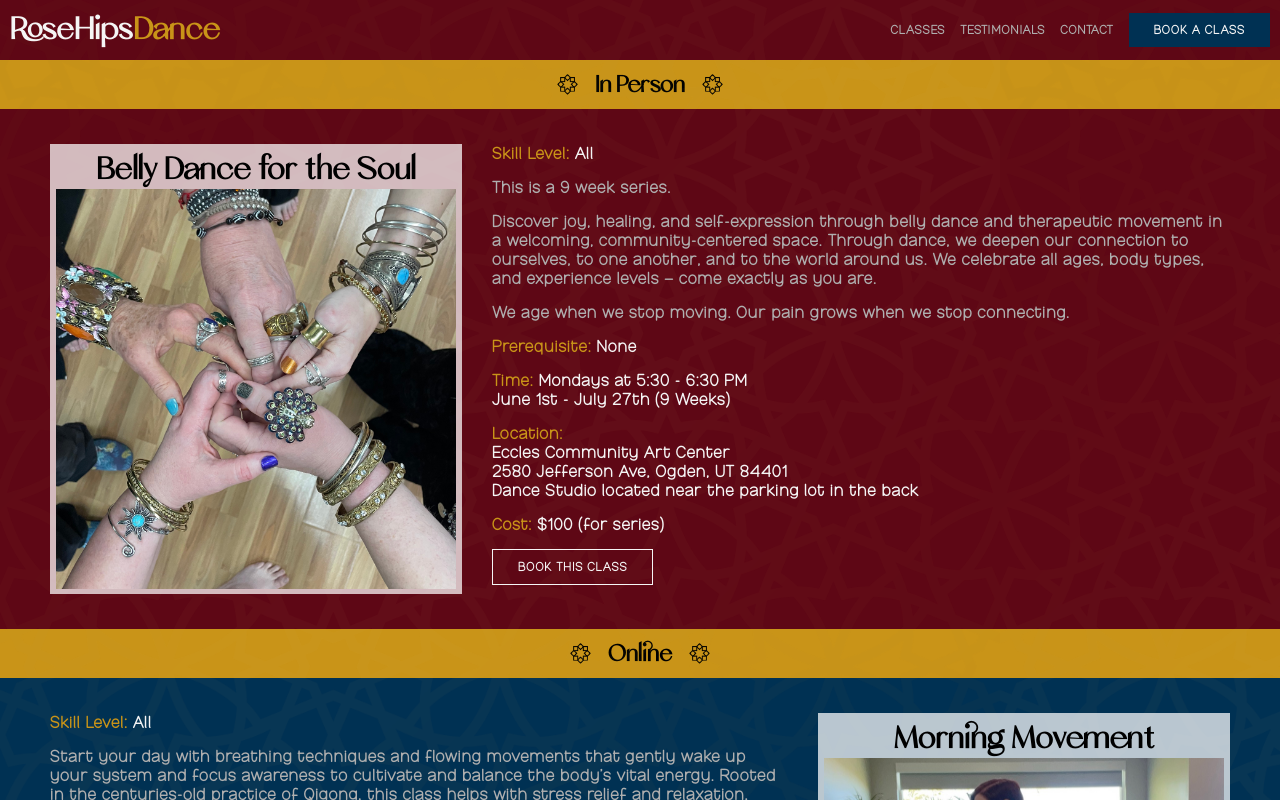
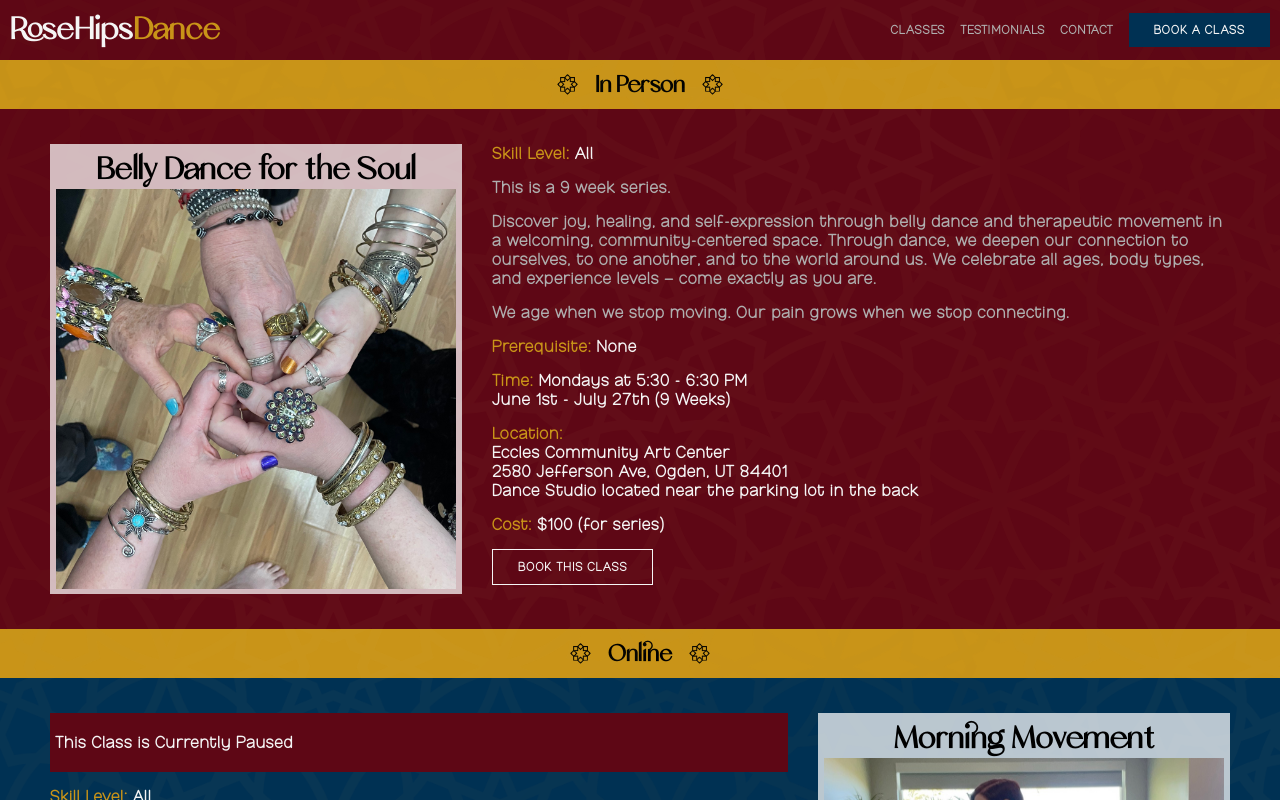
Before and after one commit to tpeschke/rose-hips-dance-typescript, a React (Vite) app in the folder app/: page /classes in a window 1280 px wide. Shown: the top 800 px of the page. Built offline with nearby package versions, Linux system fonts and the light colour scheme.

Commit message:
pausing the morning movement class

```diff
--- a/app/src/pages/classes/classes.css
+++ b/app/src/pages/classes/classes.css
@@ -108,6 +108,14 @@
   color: var(--gold);
 }
 
+.class-body .warning {
+  margin-bottom: 15px;
+}
+
+.class-body .warning p {
+  margin: 15px 0;
+}
+
 @media (max-width: 426px) {
   .classes .filter-buttons {
     width: 100vw;
--- a/app/src/pages/classes/components/classCard.tsx
+++ b/app/src/pages/classes/components/classCard.tsx
@@ -8,7 +8,7 @@ interface Props {
 }
 
 export default function ClassCard({ classDetails, isOdd }: Props) {
-  const { title, image, skillLevel, body, prereqs, time, location, cost } = classDetails;
+  const { title, image, skillLevel, body, prereqs, time, location, cost, canceled } = classDetails;
 
   function formatPrereqs(prereqs: string[]) {
     if (prereqs.length === 0) return "None";
@@ -33,6 +33,7 @@ export default function ClassCard({ classDetails, isOdd }: Props) {
         />
       </div>
       <div className="class-body">
+        {canceled && <div className="warning"><p>This Class is Currently Paused</p></div>}
         <p>
           <strong>
             Skill Level:{" "}
--- a/app/src/pages/classes/utilities/classInfo.ts
+++ b/app/src/pages/classes/utilities/classInfo.ts
@@ -14,7 +14,8 @@ export interface ClassInfoInterface {
   time: string,
   location: string,
   cost: number | ClassPassOption[],
-  additionalInfo?: string
+  additionalInfo?: string,
+  canceled?: boolean
 }
 
 const inPerson: ClassInfoInterface[] = [
@@ -37,6 +38,7 @@ const inPerson: ClassInfoInterface[] = [
 
 const online: ClassInfoInterface[] = [
   {
+    canceled: true,
     title: "Morning Movement",
     image: "morningMovement",
     skillLevel: "All",
```
